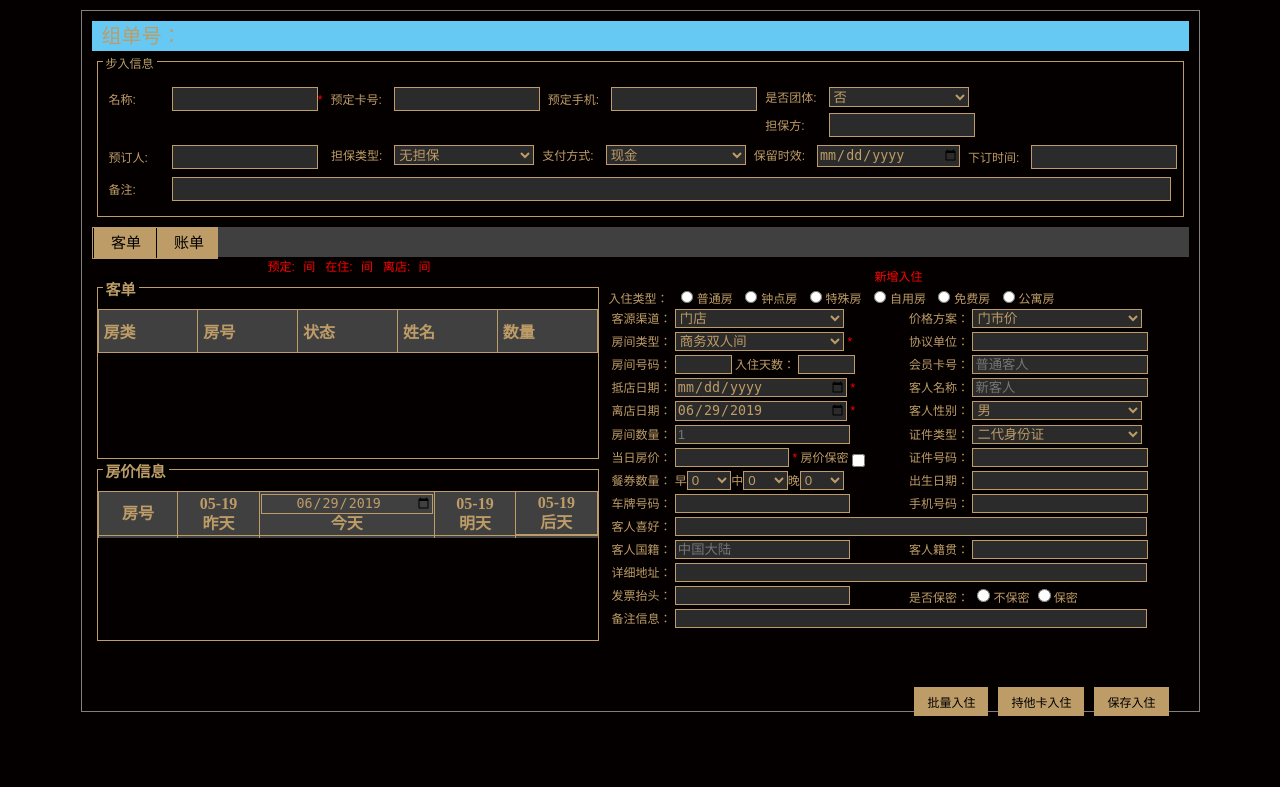
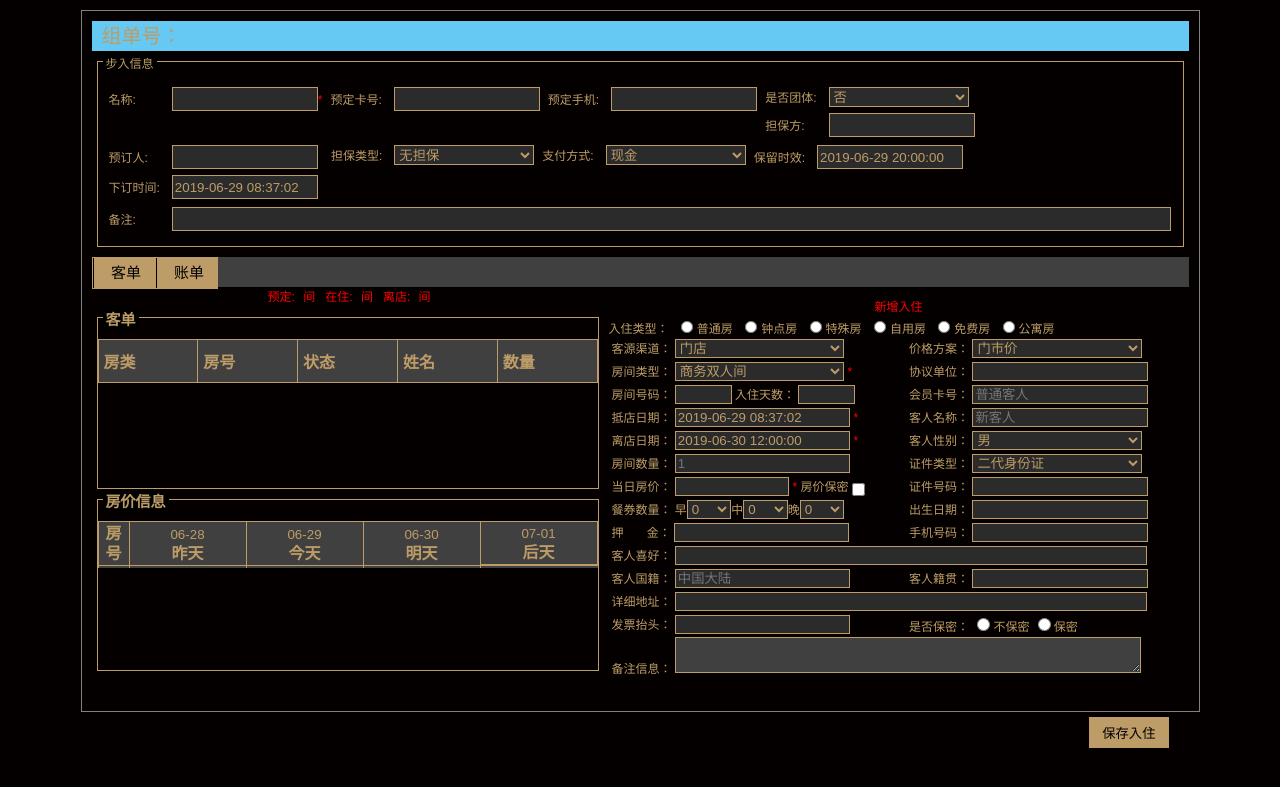
Before and after one commit to kaidong123/Hotelmanagets, a Flask app: page /check_in_room in a window 1280 px wide. Shown: the top 787 px of the page. Run offline with Flask 2, Linux system fonts and the light colour scheme; some libraries are stand-ins or nearby versions.

Commit message:
客户入住静态页面更换

```diff
--- a/app/static/css/cust_order.css
+++ b/app/static/css/cust_order.css
@@ -182,7 +182,7 @@
     background: #404040;
     text-align: center;
 }
-/*4.2左下房价信息单左右点击切换日期按钮*/
+/*4.2左下房价信息单左右点击切换日期*/
 #down_left .price .left{
     left: 5px;
 }
--- a/app/templates/cust_order.html
+++ b/app/templates/cust_order.html
@@ -27,7 +27,7 @@
                     <tr class="line1">
                         <td class="left">
                             <span>名称:</span>
-                            <input type="text"><label class="star">*</label>
+                            <input type="text" id="name"><label class="star">*</label>
                         </td>
                         <td class="left">
                             <span>预定卡号:</span>
@@ -39,9 +39,9 @@
                         </td>
                         <td class="left">
                             <span>是否团体:</span>
-                                <select>
-                                    <option>否</option>
-                                    <option>是</option>
+                                <select id="treamroom">
+                                    <option value="0">否</option>
+                                    <option value="1">是</option>
                                 </select>
                         </td>
                         <td class="left">
@@ -56,7 +56,7 @@
                         </td>
                         <td class="left">
                             <span class="s_r">担保类型:</span>
-                                <select>
+                                <select readonly="readonly">
                                     <option>无担保</option>
                                     <option>有担保</option>
                                 </select>
@@ -74,12 +74,12 @@
                         </td>
                         <td class="left">
                             <span>保留时效:</span>
-                             <input type="date" name="dateto" style="height: 20px">
+                             <input type="text" name="dateto" id="dateto" style="height: 20px">
                         </td>
 
                         <td class="left">
                             <span>下订时间:</span>
-                            <input type="text">
+                            <input type="text" name="order_time" id="order_time">
                         </td>
                     </tr>
                     <tr class="line3">
@@ -93,7 +93,7 @@
         </div>
         <!--3.导航栏-->
         <div id="nav" style="width: 1097px;height: 30px;">
-            <a href="../html/cust_order.html">
+            <a href="">
                 <div>客单</div>
             </a>
             <a href="">
@@ -104,6 +104,7 @@
         <div id="main" style="width: 1097px;height: 400px;">
             <!--4顶部-->
             <!--4.1顶部-->
+            <form>
                 <div id="main_top" style="height:20px;">
                     <div class="maintop_left">
                         <span style="margin-left: 50px;">预定:</span>
@@ -150,24 +151,28 @@
                                     <td>房号</td>
                                     <td>
                                         <a class="left"></a>
-                                    <p>05-19</p>
+                                        <input style="width: 110px;text-align: center;border: none;background-color: #404040;"
+                                               type="text" name="yesertday" id="date_-1">
                                         昨天
                                     </td>
                                     <td>
-                                    <input type="date" name="time_now" id="date_now">
+                                        <input style="width: 110px;text-align: center;border: none;background-color: #404040;"
+                                               type="text" name="time_now" id="date_now">
                                         今天
                                     </td>
                                     <td>
-                                    <p>05-19</p>
+                                        <input style="width: 110px;text-align: center;border: none;background-color: #404040;"
+                                               type="text" name="tomorrow" id="date_1">
                                         明天
                                     </td>
                                     <td  style="border: 1.0px solid #BD9C67">
-                                    <p>05-19</p>
+                                        <input style="width: 110px;text-align: center;border: none;background-color: #404040;"
+                                               type="text" name="after_tomorrow" id="date_2">
                                         后天
                                          <a class="right"></a>
                                     </td>
                                 </tr>
-                            <tr>
+                                <tr class="price">
                                     <td></td>
                                     <td></td>
                                     <td></td>
@@ -224,10 +229,12 @@
                             <tr class="right_left">
                                 <td>
                                     <span>房间类型：</span>
-                                <select>
+                                    <select id="roomtype">
                                         <option checked>商务双人间</option>
-                                    <option>商务单人间</option>
-                                    <option>温馨大床房</option>
+                                        <option>单人间</option>
+                                        <option>双人房</option>
+                                        <option>商务房</option>
+                                        <option>钟点房</option>
                                     </select>
                                     <label class="star">*</label>
                                 </td>
@@ -239,7 +246,7 @@
                             <tr class="right_left">
                                 <td>
                                     <span>房间号码：</span>
-                                <input type="text" class="a_width">
+                                    <input type="text" class="a_width" id="roomName">
                                     <span>入住天数：</span>
                                     <input type="number" class="a_width">
                                 </td>
@@ -251,20 +258,20 @@
                             <tr class="right_left">
                                 <td>
                                     <span>抵店日期：</span>
-                                <input type="date" name="start_time"
+                                    <input type="text" name="start_time"
                                            id="datestart">
                                     <label class="star">*</label>
                                 </td>
                                 <td class="margin_left">
                                     <span>客人名称：</span>
-                                <input placeholder="新客人">
+                                    <input placeholder="新客人" id="customerName">
                                 </td>
                             </tr>
                             <tr class="right_left">
                                 <td>
                                     <span>离店日期：</span>
-                                <input type="date" name="start_time"
-                                       id="datenow">
+                                    <input type="text" name="start_time"
+                                           id="dateleave">
                                     <label class="star">*</label>
                                 </td>
                                 <td class="margin_left">
@@ -298,7 +305,7 @@
                             <tr class="right_left">
                                 <td>
                                     <span >当日房价：</span>
-                                <input class="b_width">
+                                    <input class="b_width" id="price">
                                     <label class="star">*</label>
                                     <span>房价保密</span>
                                     <input type="checkbox" class="margin0">
@@ -338,8 +345,8 @@
                             </tr>
                             <tr class="right_left">
                                 <td>
-                                <span>车牌号码：</span>
-                                <input>
+                                    <span>押&nbsp;&nbsp;&nbsp;&nbsp;&nbsp;&nbsp;&nbsp;金：</span>
+                                    <input id="money">
                                 </td>
                                 <td class="margin_left">
                                     <span>手机号码：</span>
@@ -379,74 +386,129 @@
                                     <input type="radio" name="secret" class="secret">保密</input>
                                 </td>
                             </tr>
-                        <tr class="right_left">
-                            <td colspan="2">
+                        </table>
+                        <div style="margin-left: 3px">
                             <span>备注信息：</span>
-                                <input class="d_width">
-                            </td>
-                        </tr>
-                    </table>
-                    <!--</div>-->
+                            <textarea style="color:#BD9C67;border:1.0px solid #BD9C67;
+                                width: 460px;background: #404040" id="comment"></textarea>
                         </div>
                     </div>
                 </div>
+            </form>
+        </div>
         <!--5.功能提交栏-->
         <div id="func">
-            <div class="click" id="btn">批量入住</div>
-		    <div class="click" id="btn1">持他卡入住</div>
-		    <div class="click" id="btn2">保存入住</div>
+		    <!--<div class="click" id="btn2">批量入住</div>-->
+            <!--<div class="click" id="btn1">持他卡入住</div>-->
+		    <button type="button" class="click" id="btn">保存入住</button>
         </div>
     </div>
 
     <script>
-        // 时间框JS设置
-        var now = new Date();
-        //格式化日，如果小于9，前面补0
-        var day = ("0" + now.getDate()).slice(-2);
-        //格式化月，如果小于9，前面补0
-        var month = ("0" + (now.getMonth() + 1)).slice(-2);
-        //拼装完整日期格式
-        var today = now.getFullYear()+"-"+(month)+"-"+(day) ;
-        document.getElementById("datenow").value=(today);
-        document.getElementById("date_now").value=(today);
+        $("#btn").click(function () {
+            console.log(1111);
+            $.ajax({
+                url:"/save_info",
+                type:"get",
+                async:true,
+                dataType:"json",
+                data:{
+                    customerName:$('#customerName').val(),
+                    roomName:$('#roomName').val(),
+                    roomtype:$('#roomtype').val(),
+                    treamroom:$('#treamroom').val(),
+                    beginDate:$('#datestart').val(),
+                    endDate:$('#dateleave').val(),
+                    checkDate:$('#dateleave').val(),
+                    price:$('#price').val(),
+                    money:$('#money').val(),
+                    comment:$('#comment').val(),
+                },
+                success:function (data) {
+                    console.log(data);
+                }
 
-
-        // 功能提交栏按钮JS功能实现
-        $('#btn').on('click',function(){
-            //iframe层
-            layer.open({
-              type: 2,
-              title: 'batch_order页',
-              shadeClose: true,
-              shade: 0.8,
-              area: ['1350px', '60%'],
-              content: 'batch_order.html'
-            });
+                }
+            );
+            $.alert("保存入住成功！")
         });
 
-         $('#btn1').on('click',function(){
-            //iframe层
-            layer.open({
-              type: 2,
-              title: 'other_card页',
-              shadeClose: true,
-              shade: 0.8,
-              area: ['380px', '90%'],
-              content: 'other_card.html'
-            });
-        });
+        function fillZero(v){
+            if(v<10){v='0'+v;}
+            return v;
+        }
+        function GetDateStr(AddDayCount) {
+            var dd = new Date();
+            dd.setDate(dd.getDate() + AddDayCount);//获取AddDayCount天后的日期
+            var y = dd.getFullYear();//获取当前年份的日期
+            var m = fillZero(dd.getMonth() + 1);//获取当前月份的日期
+            var d = fillZero(dd.getDate());//获取当前天数的日期
+            var h = fillZero(dd.getHours()); //获取当前小时数
+            var mm =fillZero(dd.getMinutes()); //获取当前分钟数
+            var s = fillZero(dd.getSeconds()); //获取当前描述
+            // if (d >= 10) {
+            return y + "-" + m + "-" + d + " " + h + ":" + mm + ":" + s;
+            //     // return y + "-" + m + "-" + d;
+            //     //if(AddDayCount == 0 ){
+            //     // return y + "-" + m + "-" + d + " " +  h + ":" + mm + ":" + s;
+            //     //}
+            //     // return y + "-" + m + "-" + d + " " + h + ":" + mm + ":" + s;
+            // } else {
+            //     //if(AddDayCount == 0 ){
+            //     // return y + "-" + m + "-" + d + " " +  h + ":" + mm + ":" + s;
+            //     //}
+            //     return y + "-" + m + "-0" + d + " " + h + ":" + mm + ":" + s;
+            // }
+        }
+        var yesterday = GetDateStr(-1);
+        $('#date_-1').val(yesterday.substring(5,10));
+        var today =  GetDateStr(0);
+        $('#date_now').val(today.substring(5,10));
+        $('#datestart').val(today);
+        $('#dateto').val(today.substring(0,10)+" 20:00:00");
+        $('#order_time').val(today);
+        var tomorrow = GetDateStr(1);
+        $('#date_1').val(tomorrow.substring(5,10));
+        $('#dateleave').val(tomorrow.substring(0,10)+" 12:00:00");
+        var aftertomorrow = GetDateStr(2);
+        $('#date_2').val(aftertomorrow.substring(5,10));
 
-         $('#btn2').on('click',function(){
-            //iframe层
-            layer.open({
-              type: 2,
-              title: 'save页',
-              shadeClose: true,
-              shade: 0.8,
-              area: ['380px', '90%'],
-              content: 'save.html'
-            });
-        })
+        // // 功能提交栏按钮JS功能实现
+        // $('#btn').on('click',function(){
+        //     //iframe层
+        //     layer.open({
+        //       type: 2,
+        //       title: 'batch_order页',
+        //       shadeClose: true,
+        //       shade: 0.8,
+        //       area: ['1350px', '650px'],
+        //       content: '../templates/batch_order.html'
+        //     });
+        // });
+        //
+        //  $('#btn1').on('click',function(){
+        //     //iframe层
+        //     layer.open({
+        //       type: 2,
+        //       title: 'other_card页',
+        //       shadeClose: true,
+        //       shade: 0.8,
+        //       area: ['380px', '100px'],
+        //       content: '../templates/other_card.html'
+        //     });
+        // });
+        //
+        //  $('#btn2').on('click',function(){
+        //     //iframe层
+        //     layer.open({
+        //       type: 2,
+        //       title: 'save页',
+        //       shadeClose: true,
+        //       shade: 0.8,
+        //       area: ['380px', '90%'],
+        //       content: '../templates/save.html'
+        //     });
+        // })
     </script>
 
 </body>
```
Lines whose indentation alone changed are shown as unchanged.
